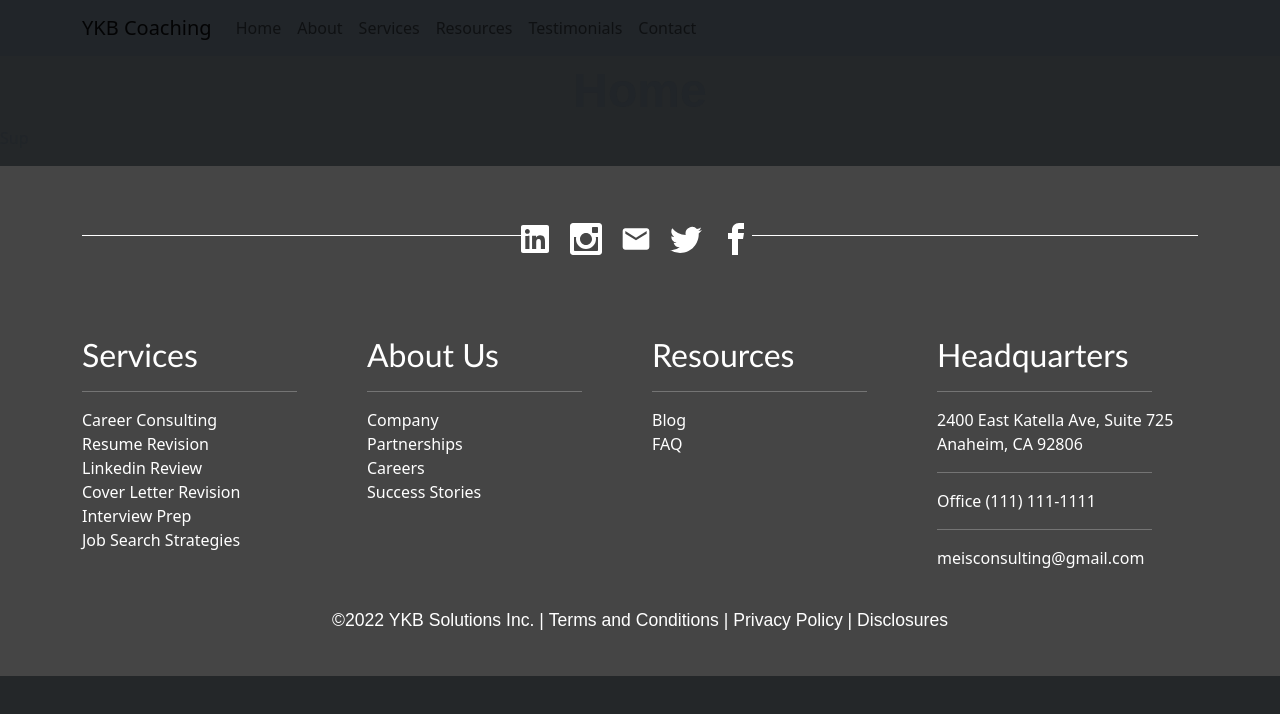
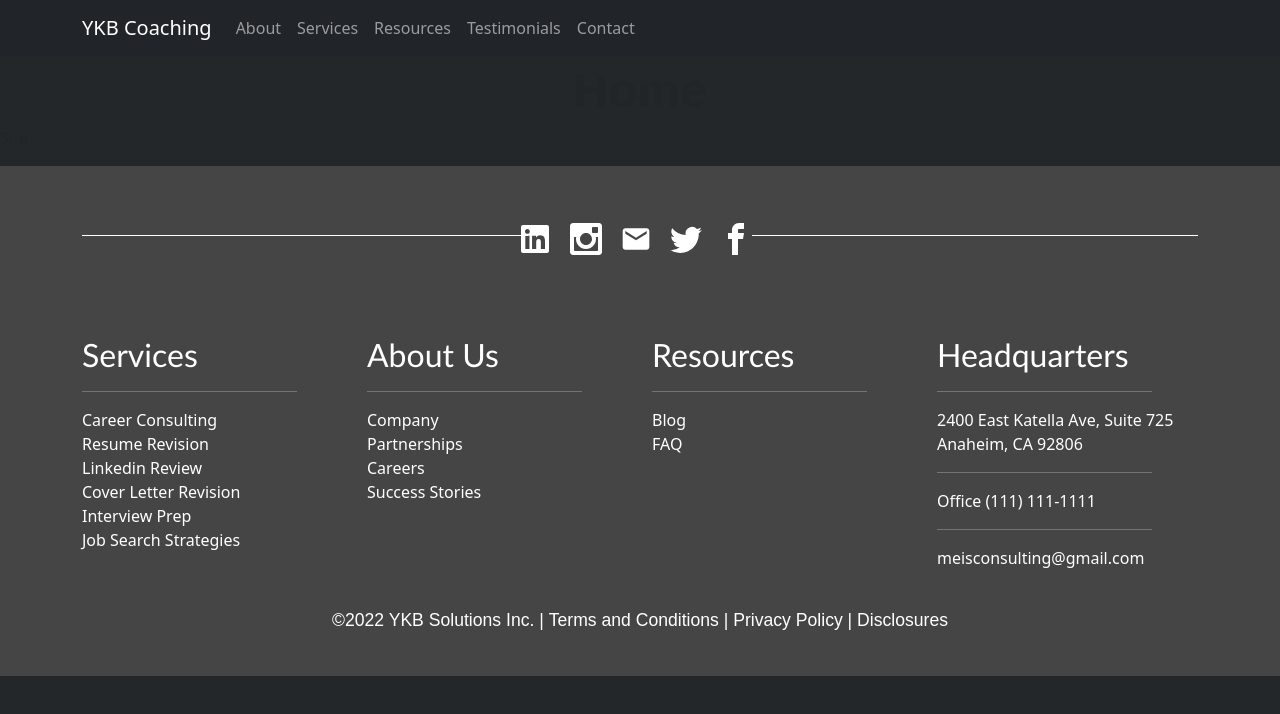
Before and after one commit to jermeewinn/YKB-solutions, a React (Create React App) app: page / in a window 1280 px wide. Shown: the top 714 px of the page. Built offline with nearby package versions, Linux system fonts and the light colour scheme; the HTML template or start-up script is replaced by a standard one.

Commit message:
changed NavBar variant to dark & omitted Home pg. link

```diff
--- a/src/components/Navigation/index.js
+++ b/src/components/Navigation/index.js
@@ -23,7 +23,7 @@ export default class Navigation extends Component {
         return (
             <Router>
                 <div>
-                    <Navbar bg='dark' expand='lg'>
+                    <Navbar bg='dark' variant='dark' expand='lg'>
                         <Container>
                             <Navbar.Brand as={Link} to="/" href="#home">YKB Coaching</Navbar.Brand>
                             <Navbar.Toggle aria-controls='navbarScroll' />
@@ -33,7 +33,6 @@ export default class Navigation extends Component {
                                     style={{ maxHeight: '100px' }}
                                     navbarScroll
                                 >
-                                    <Nav.Link as={Link} to="/">Home</Nav.Link>
                                     <Nav.Link as={Link} to="/about">About</Nav.Link>
                                     <Nav.Link as={Link} to="/services">Services</Nav.Link>
                                     <Nav.Link as={Link} to="/resources">Resources</Nav.Link>
```
